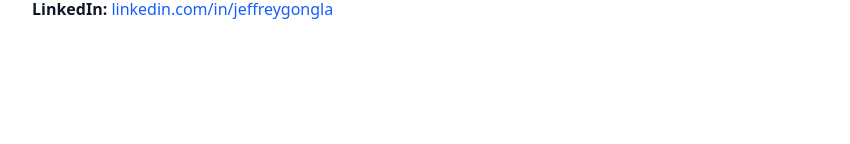
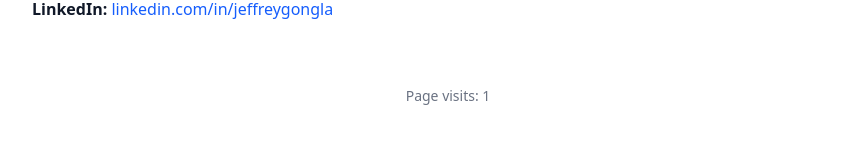
Before and after one commit to jeffreygong1207/jeffreygong1207.github.io, a Next.js app: page / in a window 1280 px wide. Shown: the part 4890-5034 px from the top of the page, without its empty margins (192-1042 px from the left). Built offline with nearby package versions, Linux system fonts and the light colour scheme.

Commit message:
added counter

```diff
--- a/app/page.tsx
+++ b/app/page.tsx
@@ -5,6 +5,7 @@ import Coursework from "@/components/Coursework";
 import CampusOrganizations from "@/components/CampusOrganizations";
 import Projects from "@/components/Projects";
 import Contact from "@/components/Contact";
+import VisitCounter from "@/components/VisitCounter";
 
 export default function Home() {
   return (
@@ -17,6 +18,7 @@ export default function Home() {
         <Projects />
         <Teaching />
         <Contact />
+        <VisitCounter />
       </div>
     </main>
   );
--- /dev/null
+++ b/components/VisitCounter.tsx
@@ -0,0 +1,28 @@
+'use client';
+
+import { useEffect, useState } from 'react';
+
+export default function VisitCounter() {
+  const [count, setCount] = useState<number>(0);
+
+  useEffect(() => {
+    // Get current count from localStorage
+    const storedCount = localStorage.getItem('pageVisitCount');
+    const currentCount = storedCount ? parseInt(storedCount, 10) : 0;
+
+    // Increment the count
+    const newCount = currentCount + 1;
+
+    // Save to localStorage
+    localStorage.setItem('pageVisitCount', newCount.toString());
+
+    // Update state
+    setCount(newCount);
+  }, []);
+
+  return (
+    <div className="text-center text-sm text-gray-500 py-4">
+      Page visits: {count}
+    </div>
+  );
+}
```
